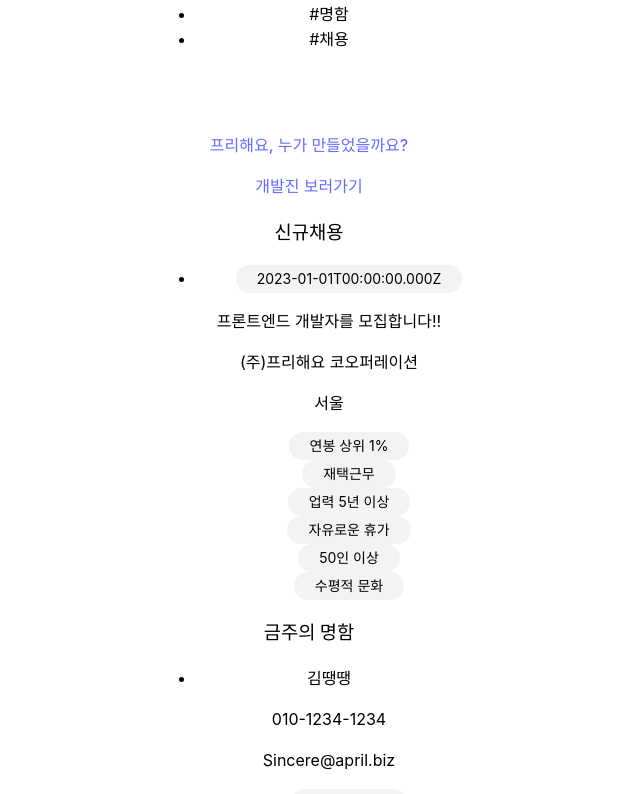
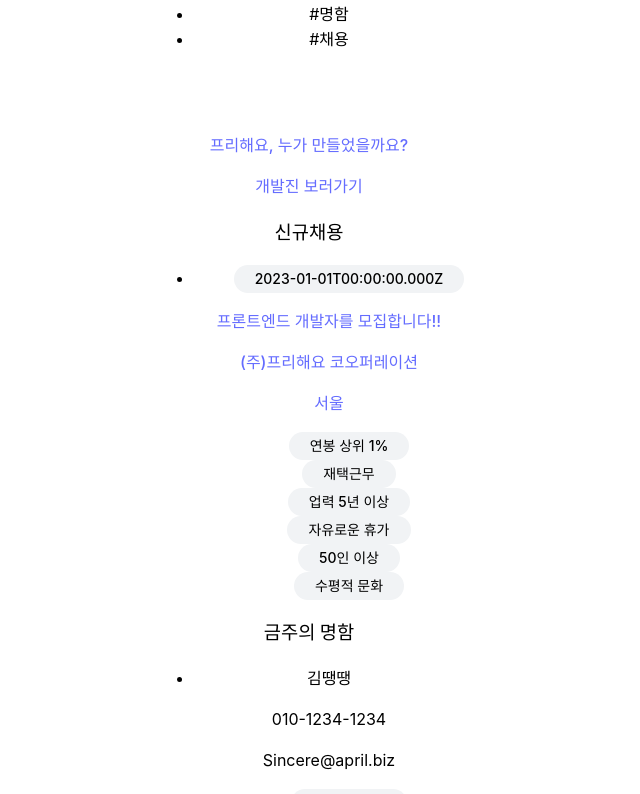
Before and after one commit to heoh06/freehaeyo, a React (Vite) app in the folder freehaeyo/: page / in a window 1280 px wide. Shown: the part 433-1227 px from the top of the page, without its empty margins (331-971 px from the left). Built offline with nearby package versions, Linux system fonts and the light colour scheme; grey boxes are pictures that could not be loaded.

Commit message:
chore:Link 추가

```diff
--- a/freehaeyo/src/Components/Common/HireCard.jsx
+++ b/freehaeyo/src/Components/Common/HireCard.jsx
@@ -1,8 +1,10 @@
 import Tag from './Tag';
 import CompanyData from '../../MockData/CompanyData.json';
 
+import { Link } from 'react-router-dom';
+
 function HireCard({ employmentData }) {
-  const { title, createdAt, stacks, companyId } = employmentData;
+  const { id, title, createdAt, stacks, companyId } = employmentData;
 
   const currentCompanyData = CompanyData.filter(
     (company) => company.id === companyId,
@@ -11,6 +13,7 @@ function HireCard({ employmentData }) {
 
   return (
     <li>
+      <Link to={`/hireinfo/${id}`}>
         <ul>
           <Tag tag={createdAt}></Tag>
         </ul>
@@ -24,6 +27,7 @@ function HireCard({ employmentData }) {
             <Tag key={index} tag={tag} />
           ))}
         </ul>
+      </Link>
     </li>
   );
 }
```
Lines whose indentation alone changed are shown as unchanged.
